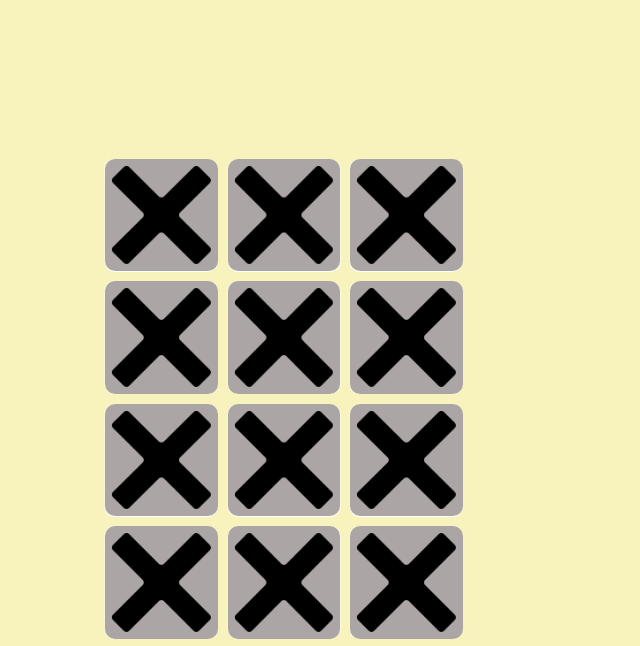
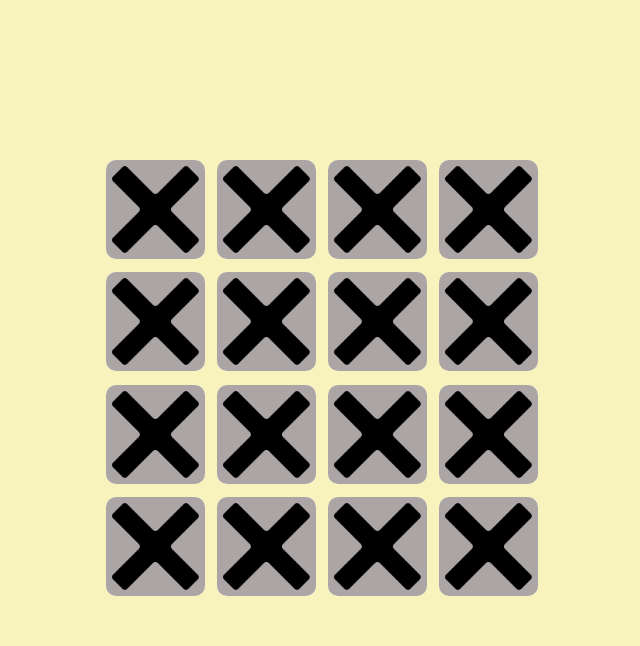
Before and after one commit to BeatrizGivisiez/jogo-da-memoria, a plain HTML site: page index.html in a window 1280 px wide. Shown: the part 90-736 px from the top of the page, without its empty margins (315-955 px from the left). Drawn offline with Linux system fonts and the light colour scheme.

Commit message:
wip: ajuste css

```diff
--- a/assets/css/style.css
+++ b/assets/css/style.css
@@ -38,10 +38,10 @@ img {
 }
 
 .memory-card {
-  width: 25%;
-  height: 25%;
+  width: 22%;
+  height: 22%;
   position: relative;
-  margin: 5px;
+  margin: 6px;
   transform-style: preserve-3d;
   transition: 0.5s;
   cursor: pointer;
```
